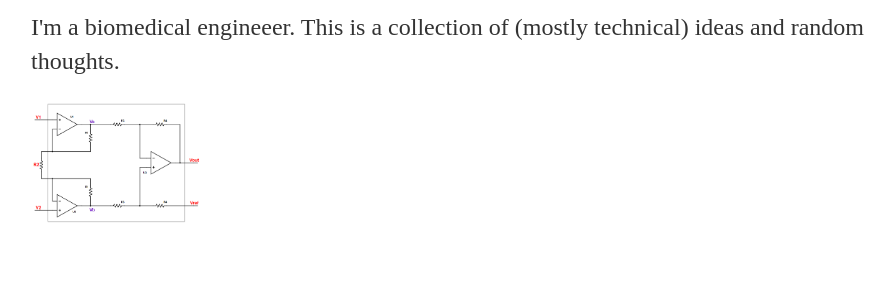
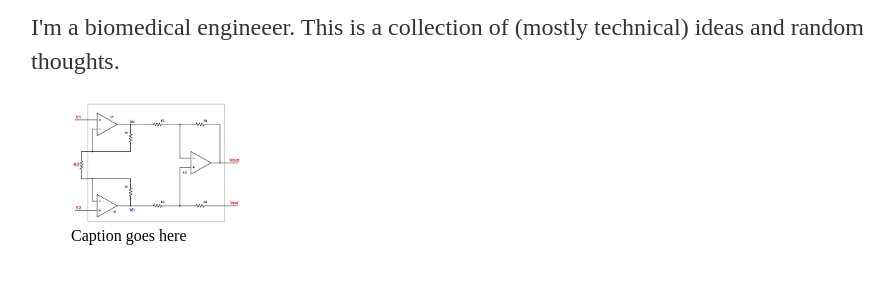
Before and after one commit to g-gryp/g-gryp.github.io, a plain HTML site: page index.html in a window 1280 px wide. Shown: the part 186-470 px from the top of the page, without its empty margins (161-1055 px from the left). Drawn offline with Linux system fonts and the light colour scheme.

Commit message:
Update index.html

```diff
--- a/index.html
+++ b/index.html
@@ -31,8 +31,9 @@
 			<!-- /.blurb -->
 		</div>
 		<!-- /.container -->
-		<body>
+		<figure>
 			<img src="INA_simple.png" alt="Simply Easy Learning" width="170" height="120">
-		</body>
+			<figcaption>Caption goes here</figcaption>
+		</figure>
 	</body>
 </html>
```
